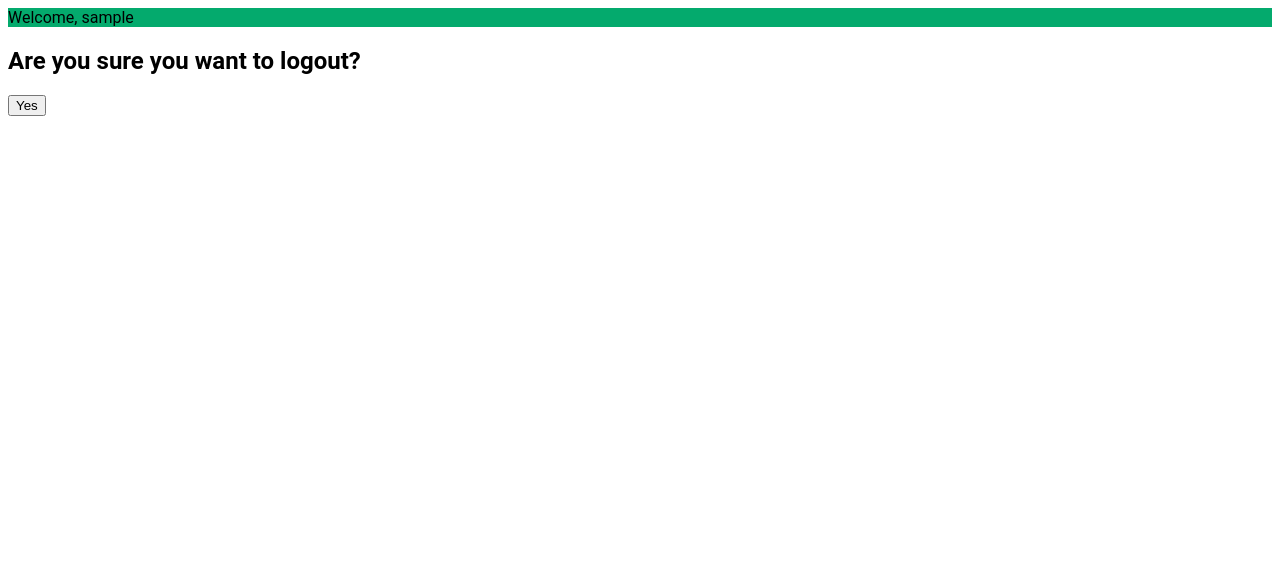
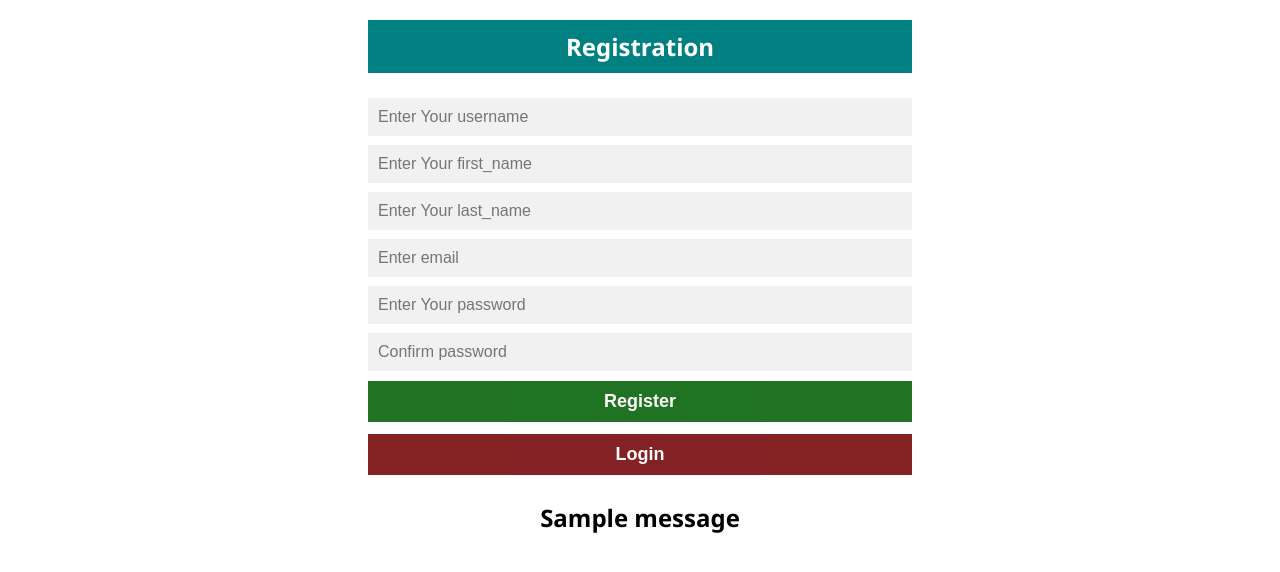
Before and after one commit to Devikakpramod/school, a Django app: template schoolwebsiteproject/templates/register.html in a window 1280 px wide. Shown: the top 572 px of the page. Run offline with Django 3.2, Linux system fonts and the light colour scheme; the template is opened without the code that fills it: most values are stand-ins (such as "Sample title", 1, 10 or a date in 2020); one stand-in notice (Sample message) is shown.

Commit message:
Update register.html

```diff
--- a/schoolwebsiteproject/templates/register.html
+++ b/schoolwebsiteproject/templates/register.html
@@ -1,62 +1,184 @@
 <!DOCTYPE html>
 <html lang="en">
 <head>
-    <title>Logout</title>
     <meta charset="UTF-8">
-    <meta name="viewport" content="width=device-width, initial-scale=1">
+    <title>Registration</title>
     <style>
         body {
-            font-family: 'Roboto', sans-serif;
+            font-family: 'Segoe UI', Tahoma, Geneva, Verdana, sans-serif;
         }
 
-        .navbar {
-            background-color: #04AA6D;
-            overflow: hidden;
+        * {
+            box-sizing: border-box
         }
 
-        .navbar a {
-            float: left;
-            display: block;
-            color: white;
-            text-align: center;
-            padding: 14px 16px;
-            text-decoration: none;
+        input[type=text], input[type=email], input[type=password] {
+            width: 100%;
+            font-size: 16px;
+            padding: 10px;
+            margin: 5px 0 4px 0;
+            display: inline-block;
+            border: none;
+            background: #f1f1f1;
         }
 
-        .navbar a:hover {
-            background-color: #ddd;
-            color: black;
+        label {
+            font-size: 15px;
         }
 
-        .block {
-            display: block;
+        input[type=text]:focus, input[type=password]:focus, input[type=email]:focus {
+            background-color: #ddd;
+            outline: none;
+        }
+
+        hr {
+            border: 1px solid #f1f1f1;
+            margin-bottom: 25px;
+        }
+
+        .button, .button1 {
+            font-size: 18px;
+            font-weight: bold;
+            padding: 10px 20px;
+            margin: 6px 0;
+            border: none;
+            cursor: pointer;
             width: 100%;
-            border: none;
-            background-color: #04AA6D;
-            padding: 14px 28px;
-            font-size: 16px;
-            cursor: pointer;
-            text-align: center;
+            opacity: 0.9;
+        }
+
+        .button {
+            background-color: rgb(10, 100, 13);
             color: white;
         }
+
+        .button1 {
+            background-color: rgb(119, 10, 13);
+            color: white;
+        }
+
+        .button:hover, .button1:hover {
+            opacity: 1;
+        }
+
+        .formContainer {
+            padding-right: 360px;
+            padding-left: 360px;
+            padding-bottom: -400px;
+        }
+
+        .error {
+            color: red;
+            font-size: 14px;
+        }
+
+        #successMessage {
+            color: green;
+            font-size: 18px;
+            text-align: center;
+            margin-top: 10px;
+        }
     </style>
+</head>
+<body>
+
+<form action="{% url 'register' %}"" method="post" onsubmit="return validateForm()">
+    {% csrf_token %}
+    <div class="formContainer">
+        <h2 style="color:white;text-align:center;background-color:Teal;padding:10px">Registration</h2>
+
+        <input type="text" name="username" id="username" placeholder="Enter Your username"><br>
+        <span id="usernameError" class="error"></span>
+
+        <input type="text" name="first_name" id="firstName" placeholder="Enter Your first_name"><br>
+        <span id="firstNameError" class="error"></span>
+
+        <input type="text" name="last_name" id="lastName" placeholder="Enter Your last_name"><br>
+        <span id="lastNameError" class="error"></span>
+
+        <input type="email" name="email" id="email" placeholder="Enter email"><br>
+        <span id="emailError" class="error"></span>
+
+        <input type="password" name="password" id="password" placeholder="Enter Your password"><br>
+        <span id="passwordError" class="error"></span>
+
+        <input type="password" name="cpassword" id="confirmPassword" placeholder="Confirm password"><br>
+        <span id="confirmPasswordError" class="error"></span>
+
+        <input class="button" type="submit" value="Register"><br>
+        <input class="button1" type="button" value="Login" onclick="window.location.href='/login/'"><br>
 
 
+        <div id="successMessage"></div>
+    </div>
+</form>
 
-</head>
-<body>
-<div class="navbar">
-    <div class="welcome-container ml-auto">
-        <span class="welcome-text">Welcome, {{ username }}</span>
-    </div>
+{% for msg in messages %}
+    <h2 style="text-align:center">{{msg}}</h2>
+{% endfor %}
 
-</div>
+<script>
+    function validateForm() {
+        var username = document.getElementById('username').value;
+        var firstName = document.getElementById('firstName').value;
+        var lastName = document.getElementById('lastName').value;
+        var email = document.getElementById('email').value;
+        var password = document.getElementById('password').value;
+        var confirmPassword = document.getElementById('confirmPassword').value;
 
+        // Reset error messages
+        document.getElementById('usernameError').innerHTML = '';
+        document.getElementById('firstNameError').innerHTML = '';
+        document.getElementById('lastNameError').innerHTML = '';
+        document.getElementById('emailError').innerHTML = '';
+        document.getElementById('passwordError').innerHTML = '';
+        document.getElementById('confirmPasswordError').innerHTML = '';
+        document.getElementById('successMessage').innerHTML = '';
 
-    <p><h2>Are you sure you want to logout?</h2><a href="/"> <input class="button" type="button" value="Yes"></a></p>
+        // Validate username
+        if (username.trim() === '') {
+            document.getElementById('usernameError').innerHTML = 'Please enter your username';
+            return false;
+        }
 
+        // Validate first name
+        if (firstName.trim() === '') {
+            document.getElementById('firstNameError').innerHTML = 'Please enter your first name';
+            return false;
+        }
 
+        // Validate last name
+        if (lastName.trim() === '') {
+            document.getElementById('lastNameError').innerHTML = 'Please enter your last name';
+            return false;
+        }
 
+        // Validate email
+        var emailPattern = /^[^\s@]+@[^\s@]+\.[^\s@]+$/;
+        if (!emailPattern.test(email)) {
+            document.getElementById('emailError').innerHTML = 'Please enter a valid email address';
+            return false;
+        }
+
+        // Validate password
+        if (password.length < 6) {
+            document.getElementById('passwordError').innerHTML = 'Password must be at least 6 characters long';
+            return false;
+        }
+
+        // Validate confirm password
+        if (confirmPassword !== password) {
+            document.getElementById('confirmPasswordError').innerHTML = 'Passwords do not match';
+            return false;
+        }
+
+        // Display success message
+        document.getElementById('successMessage').innerHTML = 'Registration successful!';
+
+        // Prevent form submission for this example
+        return true;
+    }
+</script>
 
 </body>
 </html>
```
